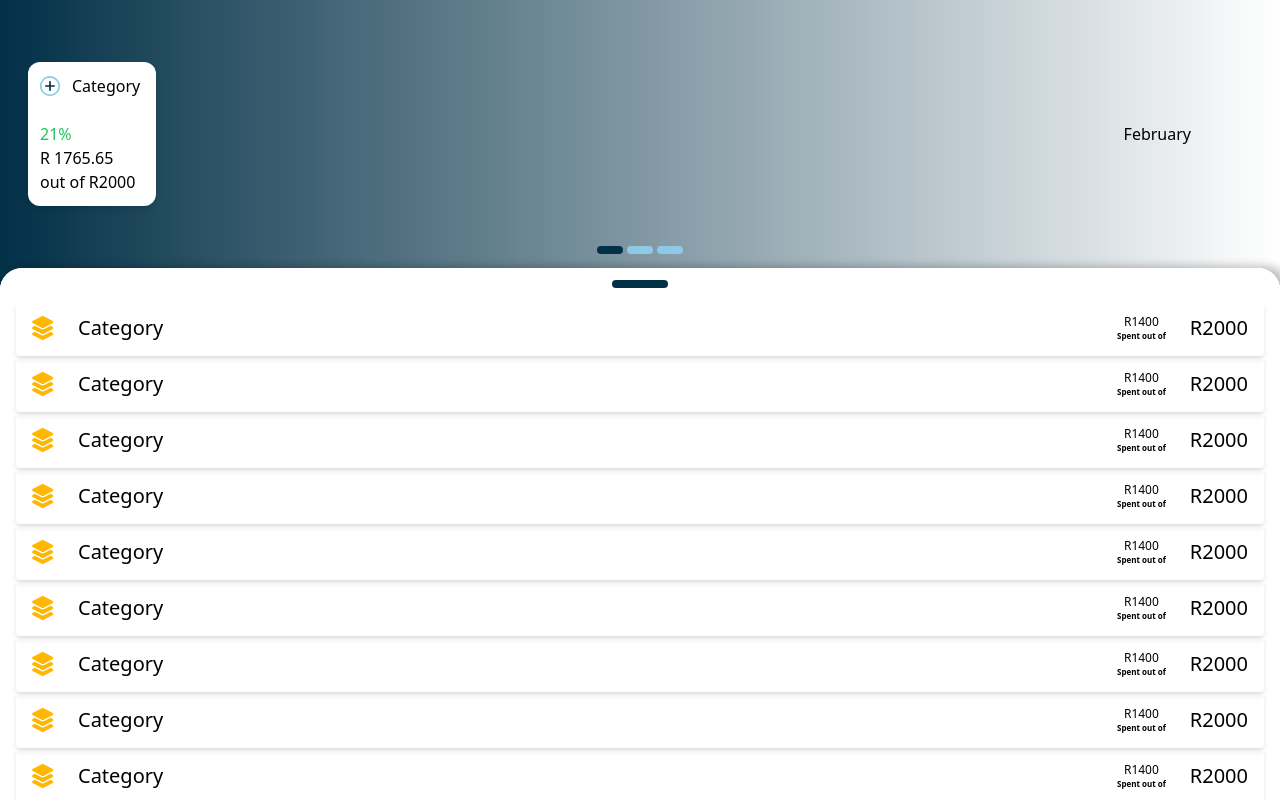
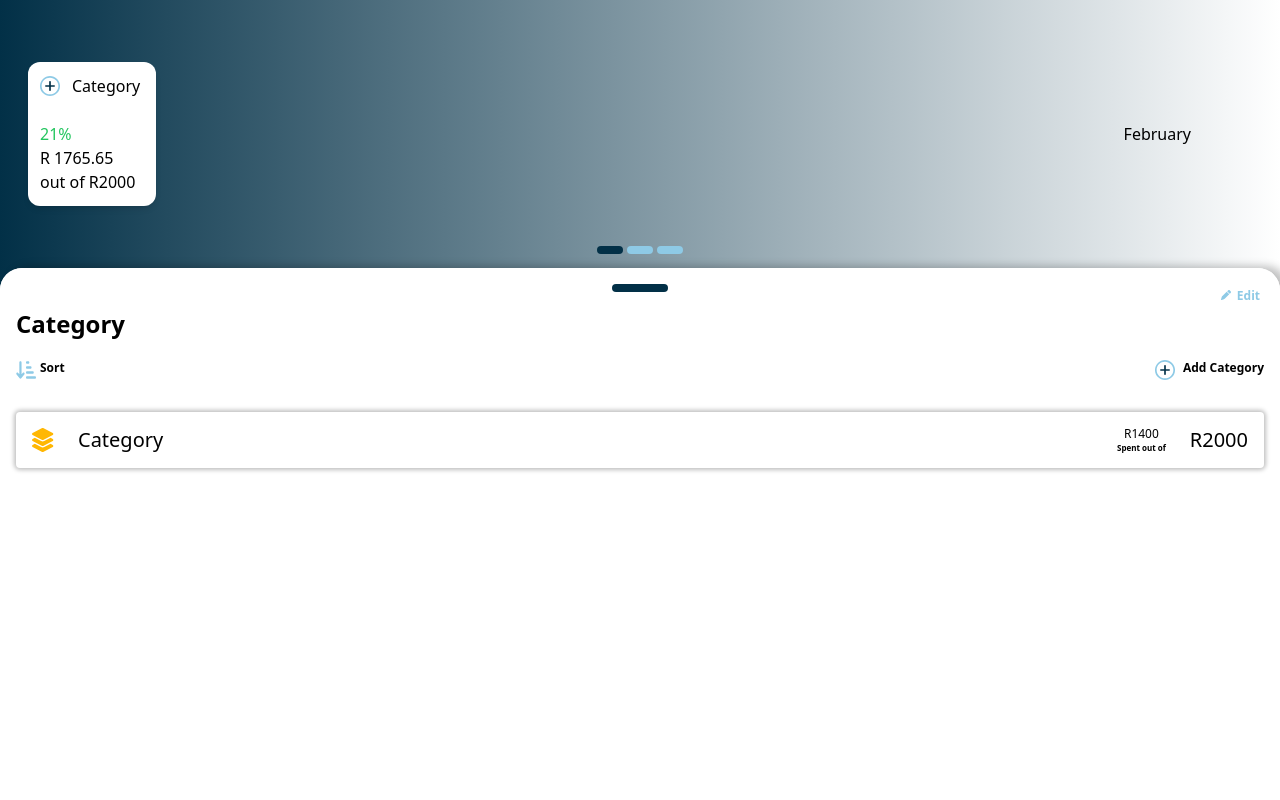
Before and after one commit to sechaba-mache/Budgi.me, a React (Vite) app: page / in a window 1280 px wide. Shown: the top 800 px of the page. Built offline with nearby package versions, Linux system fonts and the light colour scheme.

Commit message:
Update drawer to allow it to take a header and content

```diff
--- a/src/App.tsx
+++ b/src/App.tsx
@@ -5,10 +5,29 @@ import { Pagination } from 'swiper/modules'
 import 'swiper/css/pagination';
 import Card from './components/card/card'
 import Drawer from './components/drawer/drawer';
-import { useEffect, useRef } from 'react';
 import Tile from './components/tile/tile';
 
 function App() {
+
+  function header() {
+    return (
+    <div className='flex flex-col gap-5 mb-8'>
+      <span className='font-semibold text-2xl'>Category</span>
+      <div className='flex justify-between'>
+        <div className='flex gap-1'>
+          <img src="./src/assets/icons/arrow-down-short-wide-solid 2.svg"></img>
+          <span className='font-semibold text-xs'>Sort</span>
+        </div>
+
+        <div className='flex gap-2'>
+          <img src="./src/assets/icons/circle-plus-solid.svg" />
+          <span className='font-semibold text-xs'>Add Category</span>
+        </div>
+      </div>
+    </div>
+    )
+  }
+
   return (
     <>
         <Swiper
@@ -21,14 +40,9 @@ function App() {
             <SwiperSlide><Card></Card><span>February</span></SwiperSlide>
         </Swiper>
 
-        <Drawer>
-          <Tile></Tile>
-          <Tile></Tile>
-          <Tile></Tile>
-          <Tile></Tile>
-          <Tile></Tile>
-          <Tile></Tile>
-          <Tile></Tile><Tile></Tile><Tile></Tile><Tile></Tile><Tile></Tile><Tile></Tile><Tile></Tile><Tile></Tile><Tile></Tile><Tile></Tile><Tile></Tile><Tile></Tile><Tile></Tile><Tile></Tile><Tile></Tile><Tile></Tile><Tile></Tile><Tile></Tile><Tile></Tile><Tile></Tile>
+        <Drawer
+          header={header()}
+          content={<Tile></Tile>}>
         </Drawer>
     </>
   )
--- a/src/components/drawer/drawer.css
+++ b/src/components/drawer/drawer.css
@@ -1,6 +1,5 @@
 
 .drawer {
-    box-shadow: rgba(0, 0, 0, 0.24) 8px -2px 8px;
     transition: all 0.45s;
 }
 
--- a/src/components/drawer/drawer.tsx
+++ b/src/components/drawer/drawer.tsx
@@ -1,10 +1,10 @@
-import { JSXElementConstructor, ReactElement, ReactNode, ReactPortal, useEffect, useRef, useState } from 'react';
+import { useEffect, useRef, useState } from 'react';
 import './drawer.css'
 
 type drawerStates = "OPENED" | "CLOSED"
 type animation = "animateClose" | "animateOpen"
 
-export default function Drawer(props: { children: string | number | boolean | ReactElement<any, string | JSXElementConstructor<any>> | Iterable<ReactNode> | ReactPortal | null | undefined; }) {
+export default function Drawer(props: { header?: JSX.Element, content: JSX.Element }) {
     const [currentDrawerState, setDrawerState] = useState<drawerStates>("CLOSED")
     const drawerElement = useRef();
     const openAnimation: animation =  "animateOpen";
@@ -52,12 +52,17 @@ export default function Drawer(props: { children: string | number | boolean | Re
 
     return (
     <>
-        <div className='drawer flex flex-col w-full h-[95%] rounded-t-[22px] bg-white absolute z-50 overflow-y-scroll' ref={drawerElement}>
-            <div className='flex items-center justify-center min-h-8 w-full h-8 sticky top-0 bg-white' onClick={() => openDrawer()}>
-                <div className='bar w-14 h-2 rounded-lg bg-[#023047]'></div>
+        <div className='drawer shadow-[rgba(0,0,0,0.24)_8px_-2px_8px] flex flex-col w-full h-[95%] rounded-t-[22px] bg-white absolute z-50 overflow-y-scroll' ref={drawerElement}>
+            <div className='flex items-center justify-center min-h-10 w-full sticky top-0 bg-white' onClick={() => openDrawer()}>
+                <div className='w-14 h-2 rounded-lg bg-[#023047]'></div>
+                <div className='flex gap-1 absolute right-5 top-5'>
+                    <img src="./src/assets/icons/pen-solid.svg" />
+                    <span className='font-semibold text-xs text-[#8ECAE6]'>Edit</span>
+                </div>
             </div>
             <div className='px-4 pb-5'>
-                {props.children}
+                {props.header}
+                {props.content}
             </div>
         </div>
     </>
--- a/src/components/tile/tile.tsx
+++ b/src/components/tile/tile.tsx
@@ -2,7 +2,7 @@ export default function Tile() {
 
     return (
     <>
-        <div className="flex h-14 min-h-14 shadow-md justify-between items-center rounded-[4px] px-4">
+        <div className="shadow-[0px_0px_4px_2px_rgba(0,0,0,0.25)] flex h-14 min-h-14 justify-between items-center rounded-[4px] px-4">
             <div className="flex gap-6" >
                 <img src="./src/assets/icons/category-template.svg"/>
                 <span className="text-xl">Category</span>
```
Also changed, not shown: src/assets/icons/arrow-down-short-wide-solid 2.svg (added), src/assets/icons/pen-solid.svg (added).
